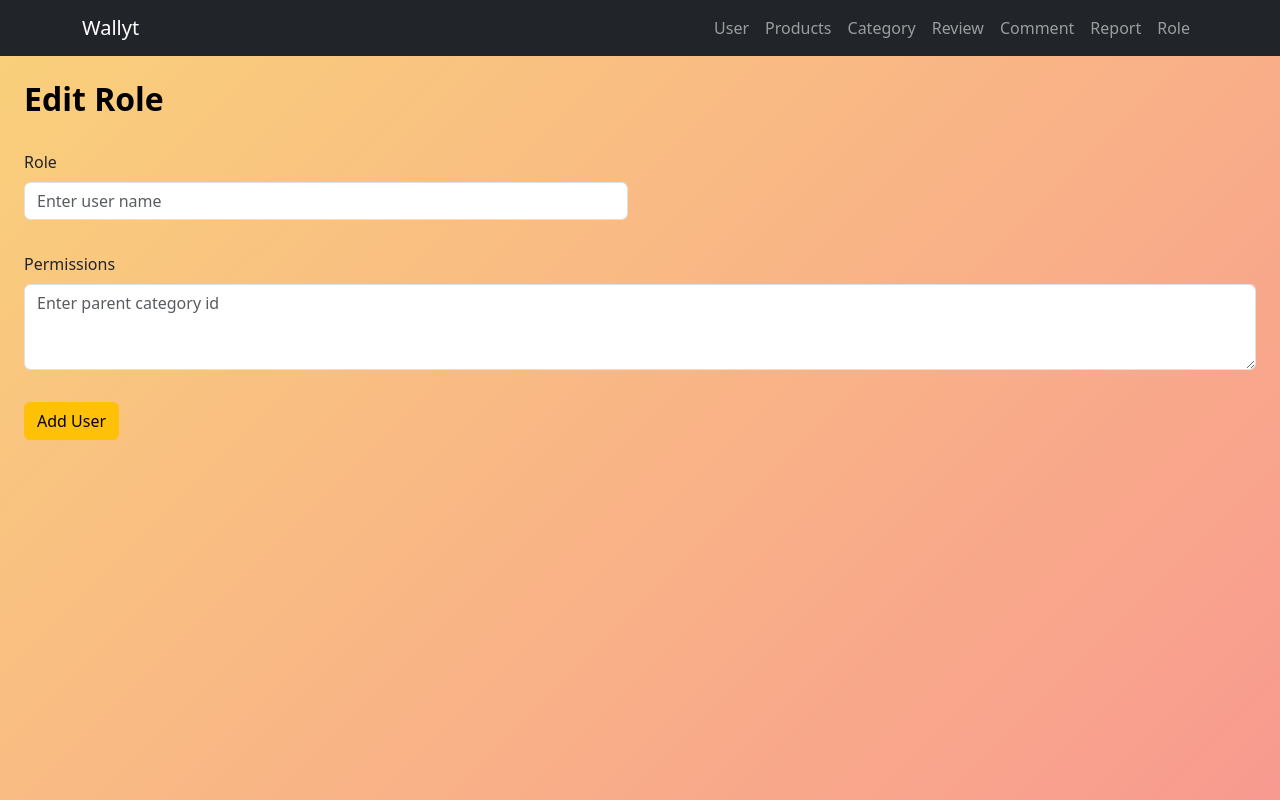
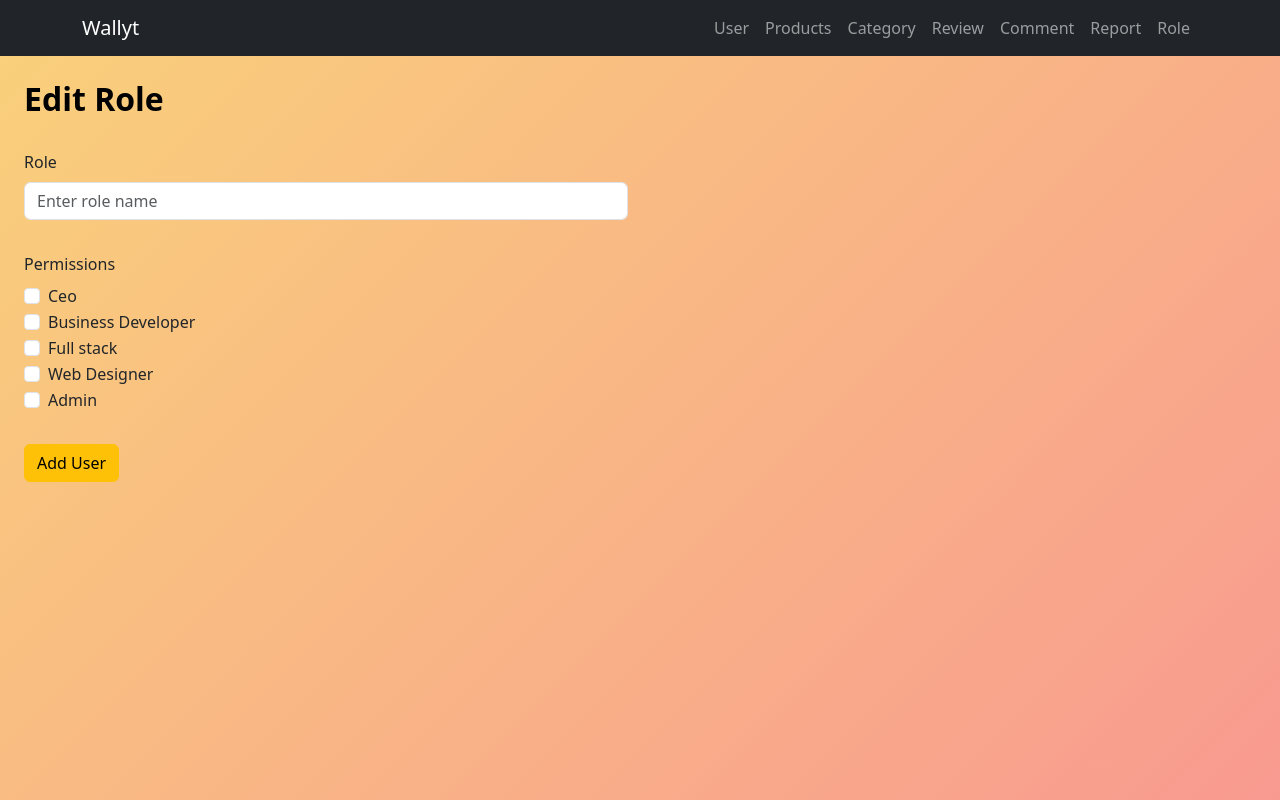
Before and after one commit to saraabdelrhman/admin-wallyt, a React (Create React App) app: page /roleedit in a window 1280 px wide. Built offline with nearby package versions, Linux system fonts and the light colour scheme.

Commit message:
editing permissions

```diff
--- a/src/components/Edit&Delete/Roleedit.js
+++ b/src/components/Edit&Delete/Roleedit.js
@@ -1,32 +1,43 @@
-import React, { useState } from 'react';
-import { Button, Form, Container, Row, Col } from 'react-bootstrap';
+import React, { useState } from "react";
+import { Button, Form, Container, Row, Col } from "react-bootstrap";
 
 const Roleedit = () => {
   const [userDetails, setUserDetails] = useState({
-    id: '',
-    email: '',
-    name: '',
-    photo: null, // Changed to null to hold the file object
-    bio: '',
-    status: '',
-    createdAt: '',
+    id: "",
+    email: "",
+    name: "",
+    permissions: [], // Store selected permissions
+    status: "",
+    createdAt: "",
   });
+
+  // List of possible permissions
+  const availablePermissions = [
+    "Ceo",
+    "Business Developer",
+    "Full stack",
+    "Web Designer",
+    "Admin",
+  ];
 
   const handleChange = (e) => {
     const { name, value } = e.target;
     setUserDetails({ ...userDetails, [name]: value });
   };
 
+  const handlePermissionChange = (e) => {
+    const { value, checked } = e.target;
+    const newPermissions = checked
+      ? [...userDetails.permissions, value]
+      : userDetails.permissions.filter((permission) => permission !== value);
+
+    setUserDetails({ ...userDetails, permissions: newPermissions });
+  };
 
   const handleSubmit = (e) => {
     e.preventDefault();
-    const formData = new FormData();
-    formData.append('id', userDetails.id);
-    formData.append('name', userDetails.name);
-    formData.append('parentcategoryid', userDetails.parentcategoryid);
-
-    // You would typically send `formData` to your server here
-    console.log('User details submitted:', userDetails);
+    // You would typically send `userDetails` to your server here
+    console.log("User details submitted:", userDetails);
   };
 
   return (
@@ -36,14 +47,14 @@ const Roleedit = () => {
           <h2 className="fw-bold">Edit Role</h2>
         </Col>
       </Row>
-      <Form onSubmit={handleSubmit} encType="multipart/form-data">
+      <Form onSubmit={handleSubmit}>
         <Row className="mb-3">
           <Col md={6}>
             <Form.Group controlId="formUserName" className="mb-3">
               <Form.Label>Role</Form.Label>
               <Form.Control
                 type="text"
-                placeholder="Enter user name"
+                placeholder="Enter role name"
                 name="name"
                 value={userDetails.name}
                 onChange={handleChange}
@@ -51,25 +62,27 @@ const Roleedit = () => {
               />
             </Form.Group>
           </Col>
-
         </Row>
         <Row className="mb-3">
           <Col md={12}>
-            <Form.Group controlId="formUserBio" className="mb-3">
+            <Form.Group controlId="formUserPermissions" className="mb-3">
               <Form.Label>Permissions</Form.Label>
-              <Form.Control
-                as="textarea"
-                rows={3}
-                placeholder="Enter parent category id"
-                name="parentcategoryid"
-                value={userDetails.parentcategoryid}
-                onChange={handleChange}
-              />
+              <div>
+                {availablePermissions.map((permission, index) => (
+                  <Form.Check
+                    key={index}
+                    type="checkbox"
+                    label={permission}
+                    value={permission}
+                    checked={userDetails.permissions.includes(permission)}
+                    onChange={handlePermissionChange}
+                  />
+                ))}
+              </div>
             </Form.Group>
           </Col>
         </Row>
-
-        <Button variant="warning"  type="submit">
+        <Button variant="warning" type="submit">
           Add User
         </Button>
       </Form>
--- a/src/components/User.js
+++ b/src/components/User.js
@@ -37,7 +37,9 @@ const User = () => {
             <th>ID</th>
             <th>Email</th>
             <th>Name</th>
-            {/* <th>Action</th> */}
+            <th>Role</th>
+            <th>Action</th>
+
           </tr>
         </thead>
         <tbody>
@@ -45,8 +47,9 @@ const User = () => {
             <td><input type="checkbox" /></td>
             <td>0001</td>
             <td>sara@gmail.com</td>
+            <td>Web developer</td>
             <td>Sara</td>
-            {/* <td>
+            <td>
               <Link to="/singleuser">
                 <Button size="sm" className="me-2 mb-1 text-info" variant="light">
                   <FaEye />
@@ -60,7 +63,7 @@ const User = () => {
               <Button size="sm" className="me-2 mb-1 text-danger" variant="light">
                 <FaTrash />
               </Button>
-            </td> */}
+            </td>
           </tr>
         </tbody>
       </Table>
```
